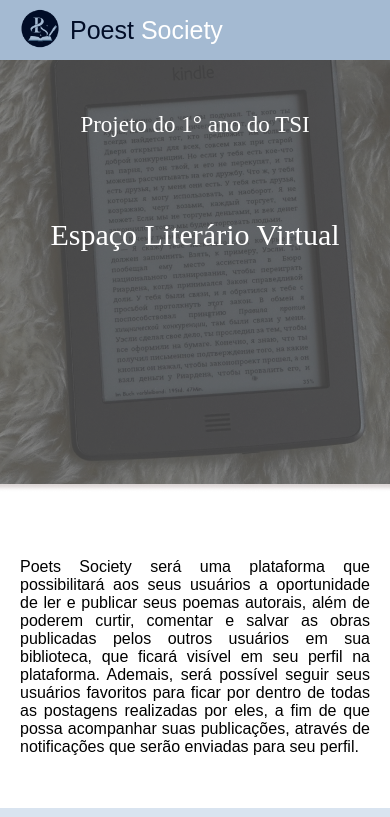
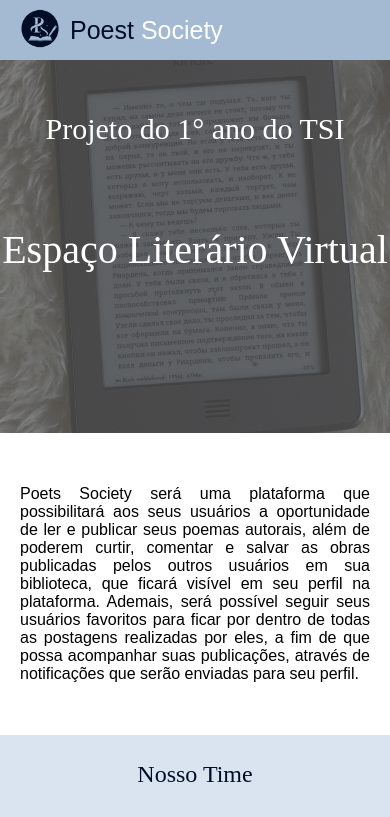
Before and after one commit to LetFa/poest_society, a plain HTML site: page index.html in a window 390 px wide. Shown: the top 817 px of the page. Drawn offline with Linux system fonts and the light colour scheme.

Commit message:
tudo certo agora

```diff
--- a/assest/css/style.css
+++ b/assest/css/style.css
@@ -110,19 +110,11 @@ header .img-logo{
 }
 
 
-@media (max-width:600px){
+@media (max-width:690px){
+  .img-fundo{
+    background-position: top;
+  }
   .img-fundo h1{
-    font-size: 30px;
+      font-size: 40px;
   }
-  .img-fundo h2{
-    font-size: 23px;
-  }
-  .img-fundo{
-    background-image: url("../img/img_fundo.png");
-    background-attachment: fixed;
-    background-repeat: no-repeat;
-    background-position: center;
-    height: 60vh;
-  }
-
 }
```
